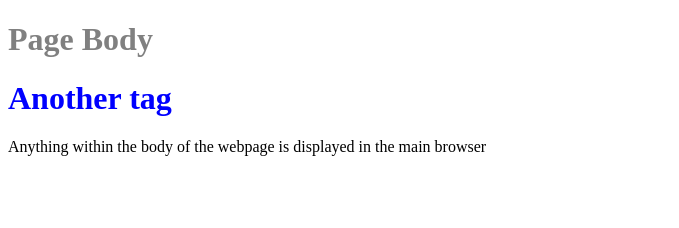
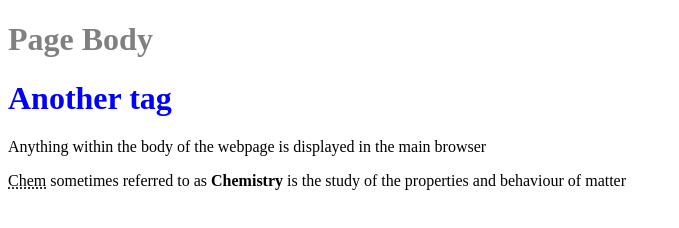
Before and after one commit to HamishDrogemuller/WEB503-Lab-One-22, a website: page src/index.html in a window 1280 px wide. Shown: the whole page, without its empty margins (0-679 px from the left). Drawn offline with Linux system fonts and the light colour scheme.

Commit message:
Abbriviation and Bring Attention

```diff
--- a/src/index.html
+++ b/src/index.html
@@ -15,6 +15,14 @@
         <h1 id="another_tag"> Another tag</h1>
         <p>Anything within the body of the webpage is displayed in the main browser</p>
 
+    <!-- Do 10 tag examples with examples and comments. Push after each 2-->
+        <!--Abbreviation and Bring Attention Tags-->
+    <p><abbr title = "Chemistry">Chem</abbr> sometimes referred to as <b>Chemistry</b> is the study of the properties and behaviour of matter</p>
+
+
+
+
+
         <script src="" async defer></script>
     </body>
 </html>
```
